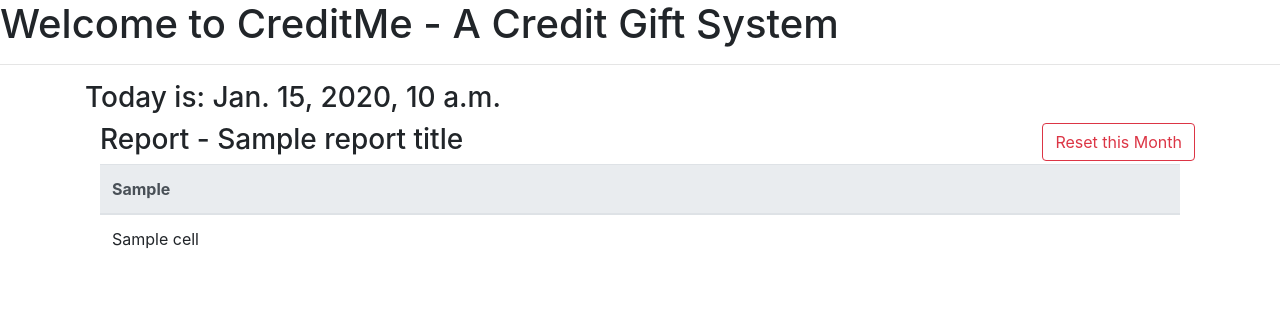
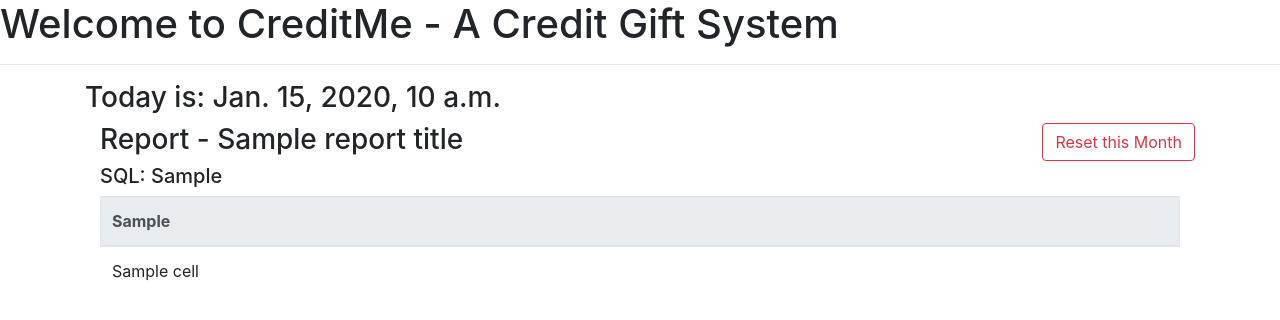
Before and after one commit to xs0203401/DMgtProject, a Django app: template CreditMe/webapp/templates/webapp/report.html in a window 1280 px wide. Shown: the part 72-392 px from the top of the page. Run offline with Django 3.2, Linux system fonts and the light colour scheme; the template is opened without the code that fills it: most values are stand-ins (such as "Sample title", 1, 10 or a date in 2020); some libraries are stand-ins or nearby versions.

Commit message:
report_ready

```diff
--- a/CreditMe/webapp/templates/webapp/report.html
+++ b/CreditMe/webapp/templates/webapp/report.html
@@ -6,6 +6,7 @@
 <form method="POST" action="/reset/" enctype="multipart/form-data">{% csrf_token %}<button class="btn btn-outline-danger float-right">Reset this Month</button></form>
 <div class="container">
 	<h3> Report - {{report_title}}</h3>
+	<h5>   SQL: {{report_sql}}</h5>
 	<table class="table table-hover">
 		<thead class="thead-light">
 			<tr>
--- a/CreditMe/webapp/views.py
+++ b/CreditMe/webapp/views.py
@@ -74,7 +74,7 @@ def report(request, report_id):
 	# NEED to be tested!
 	# sql_s = str(this_report.sql_string).lower()
 	sql_s = str(this_report.sql_string)
-	print("SQL:",sql_s)
+	print("SQL execute:",sql_s)
 
 	# try to get report column names,
 	# otherwise, no header
@@ -88,6 +88,7 @@ def report(request, report_id):
 	with connection.cursor() as csr:
 		csr.execute(sql_s)
 		query_result = csr.fetchall()
+		# print(query_result)
 		report_cols = [dcp[0] for dcp in csr.description]
 
 	context = {
@@ -95,6 +96,7 @@ def report(request, report_id):
         'employee': this_employee,
         'datetime': timezone.now().date(),
         'report_list': report_list,
+        'report_sql': sql_s,
         'report_title': this_report.title,
         'report_header': report_cols,
         'report_content':query_result,
```
